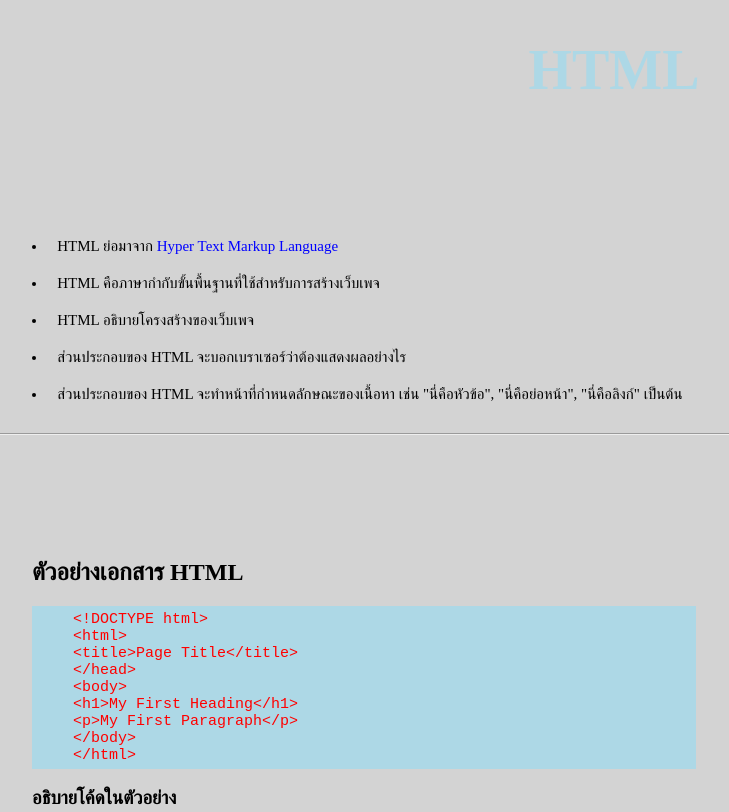
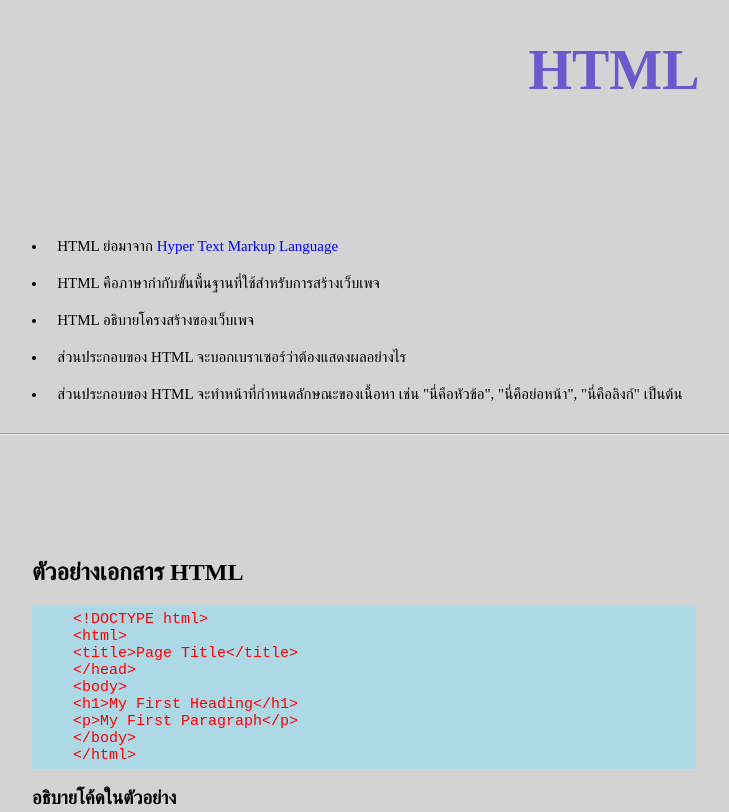
Before and after one commit to mopheadishappy/mopheadishappy.github.io, a plain HTML site: page index.html in a window 1280 px wide. Shown: the top 812 px of the page, without its empty margins (26-755 px from the left). Drawn offline with Linux system fonts and the light colour scheme.

Commit message:
Update stylesheet.css

```diff
--- a/stylesheet.css
+++ b/stylesheet.css
@@ -1,6 +1,6 @@
 h1 {
     text-align: center;
-    color: lightblue;
+    color: slateblue;
     font-size: 56px;
 }
 
```
